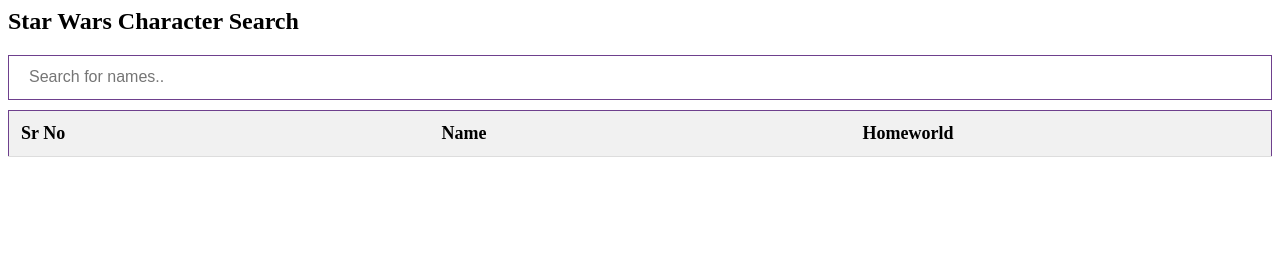
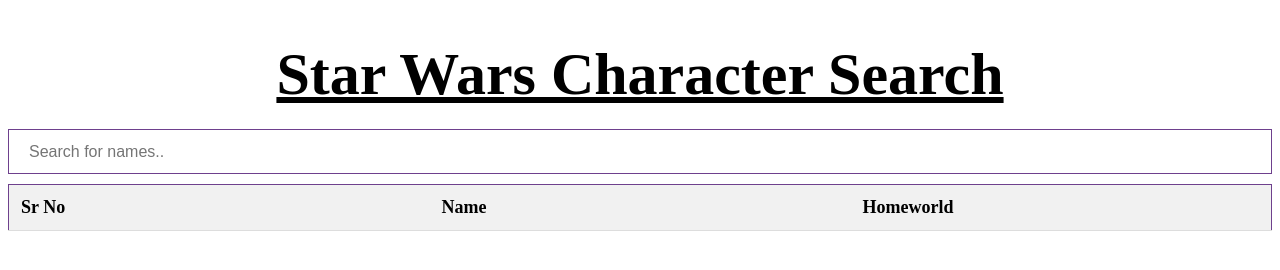
Before and after one commit to priyank-R/Starwars-API, a plain HTML site: page index.html in a window 1280 px wide. Drawn offline with nearby package versions, Linux system fonts and the light colour scheme.

Commit message:
visual_mofids_index.html
Modified some elements (visuals) in index.html

```diff
--- a/index.html
+++ b/index.html
@@ -16,7 +16,11 @@
 <body>
 
     <!-- Search bar Begins-->
-    <h2>Star Wars Character Search</h2>
+    <h2 style="font-size: 60px; text-align: center; margin-top: 40px; margin-bottom: 20px; text-decoration-color:#FFE81F;">
+        <u>Star Wars Character Search</u>
+    </h2>
+
+
 
 
     <input type="text" id="search-bar" placeholder="Search for names.." title="Type in a name">
```
